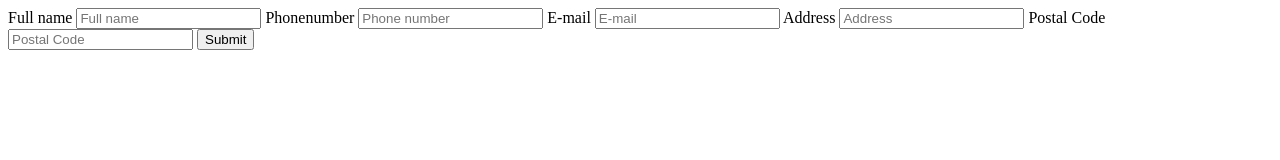
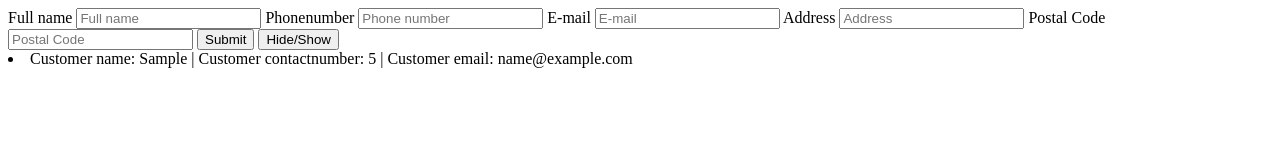
Before and after one commit to axelhagerback/U220920, a plain HTML site: page public/index.html in a window 1280 px wide. Both pictures are taken after typing "Sample", "5", "name@example.com", "Sample", "5" into the empty fields and a click on the button "Submit". Drawn offline with Linux system fonts and the light colour scheme.

Commit message:
can show and hide customer name, number and email

```diff
--- a/public/app.js
+++ b/public/app.js
@@ -18,9 +18,22 @@ function submitInformation() {
     person = {Name: name, PhoneNumber: phoneNumber, Email: email, Address: address, PostalCode: postalCode};
     customers.push(person);
 
+    var emptyCustomerList = document.getElementById('customerList');
+    emptyCustomerList.innerHTML = '';
+
+    customers.forEach(person => {
+        const listAttribute = document.createElement('li');
+        listAttribute.innerHTML = (`Customer name: ${person.Name} | Customer contactnumber: ${person.PhoneNumber} | Customer email: ${person.Email}`);
+        customerList.appendChild(listAttribute);
+    });
+
     document.getElementById('inputName').value = '';
     document.getElementById('inputPhoneNumber').value = '';
     document.getElementById('inputEmail').value = '';
     document.getElementById('inputAddress').value = '';
     document.getElementById('inputPostalCode').value = '';
 };
+
+function hideShowList() {
+     customerList.hidden = !customerList.hidden;
+};
--- a/public/index.html
+++ b/public/index.html
@@ -25,5 +25,11 @@
 
     <button type="button" id="submit" onclick=submitInformation()>Submit</button>
 
+    <button type="button" id="hideShow" onclick=hideShowList()>Hide/Show</button>
+
+    <div id="customerList">
+
+    </div>
+
 </body>
 </html>
```
